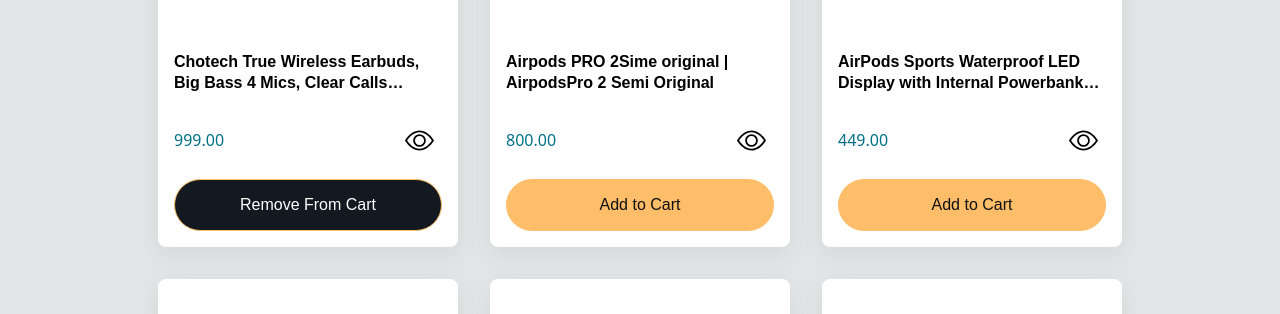
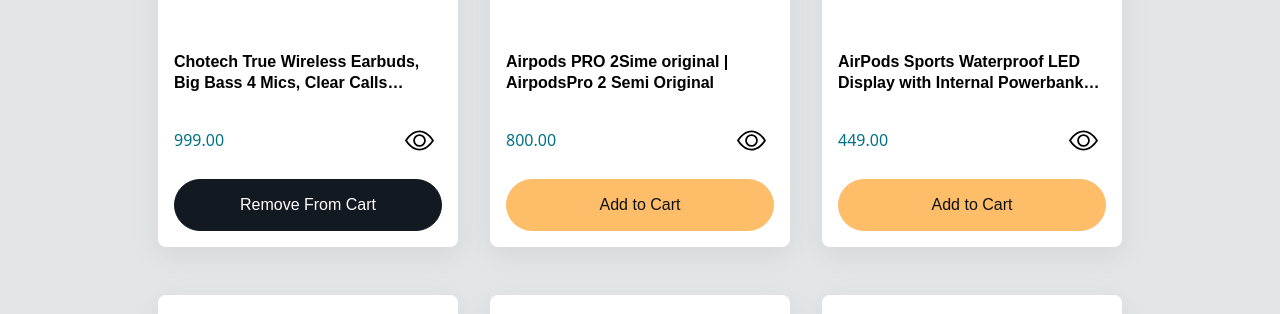
Before and after one commit to Safei-Ashraf/products-page, a website with bundled scripts: page index.html in a window 1280 px wide. Shown: the part 380-694 px from the top of the page. Built offline with nearby package versions, Linux system fonts and the light colour scheme.

Commit message:
feat: style remove button

```diff
--- a/styles/main.css
+++ b/styles/main.css
@@ -84,7 +84,7 @@
 	align-items: center;
 	flex-wrap: wrap;
 	column-gap: 2rem;
-	row-gap: 2rem;
+	row-gap: 3rem;
 	overflow-x: hidden;
 	padding:2rem;
 	width: 100%;
@@ -150,6 +150,7 @@
 .remove-cart{
 	background-color: var(--nav-bg);
 	color: var(--nav-text);
+	border-color: var(--nav-bg);
 }
 .add-cart:hover, .remove-cart:hover{
 	background-color: #000;
```
